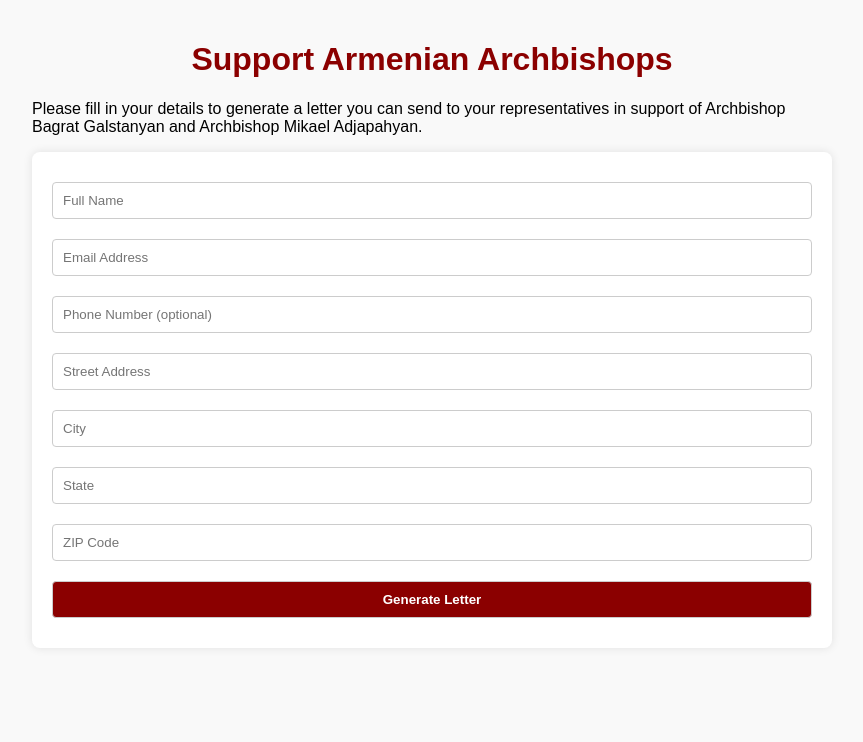
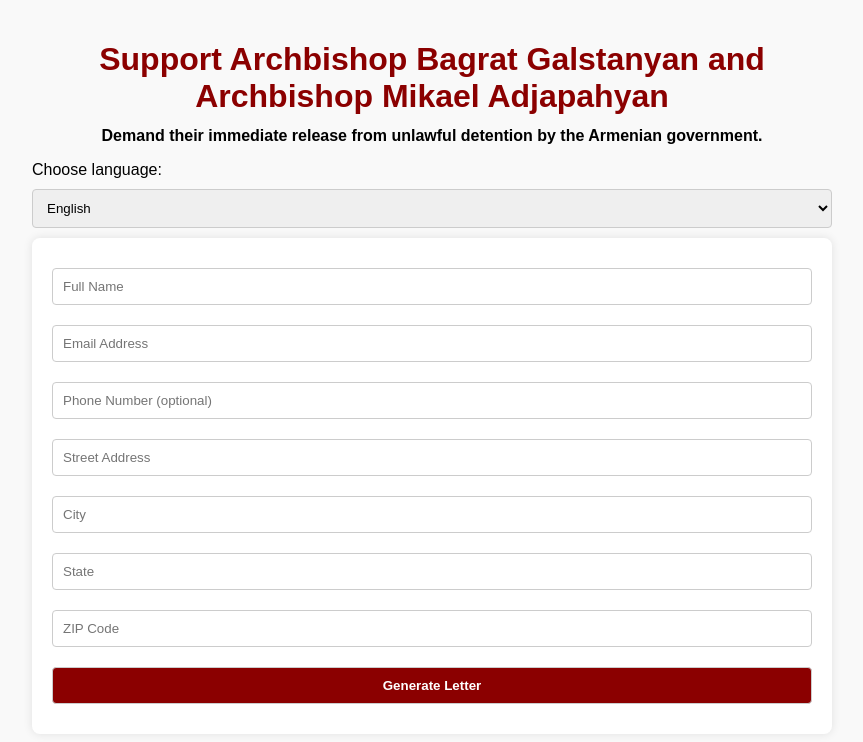
Before and after one commit to hike777/support-archbishops-letter, a plain HTML site: page index.html in a window 1280 px wide. Shown: the whole page, without its empty margins (208-1071 px from the left). Drawn offline with Linux system fonts and the light colour scheme.

Commit message:
Update index.html

```diff
--- a/index.html
+++ b/index.html
@@ -3,7 +3,7 @@
 <head>
   <meta charset="UTF-8" />
   <meta name="viewport" content="width=device-width, initial-scale=1.0"/>
-  <title>Support Armenian Archbishops</title>
+  <title>Support Archbishop Bagrat Galstanyan and Archbishop Mikael Adjapahyan</title>
   <style>
     body {
       font-family: Arial, sans-serif;
@@ -23,7 +23,7 @@
       border-radius: 8px;
       box-shadow: 0 0 10px rgba(0,0,0,0.1);
     }
-    input, button {
+    input, button, select {
       width: 100%;
       padding: 10px;
       margin: 10px 0;
@@ -50,8 +50,17 @@
 </head>
 <body>
 
-  <h1>Support Armenian Archbishops</h1>
-  <p>Please fill in your details to generate a letter you can send to your representatives in support of Archbishop Bagrat Galstanyan  and Archbishop Mikael Adjapahyan.</p>
+  <h1>Support Archbishop Bagrat Galstanyan and Archbishop Mikael Adjapahyan</h1>
+  <p style="text-align:center; font-weight: bold; margin-top: -10px;">
+    Demand their immediate release from unlawful detention by the Armenian government.
+  </p>
+
+  <label for="language">Choose language:</label>
+  <select id="language">
+    <option value="en" selected>English</option>
+    <option value="hy">Armenian</option>
+    <option value="ru">Russian</option>
+  </select>
 
   <form id="letterForm">
     <input type="text" id="fullName" placeholder="Full Name" required />
@@ -68,12 +77,14 @@
     <h2>Your Letter:</h2>
     <div id="letterPreview"></div>
     <button onclick="copyLetter()">📋 Copy Letter</button>
+    <button id="sendEmailButton">📧 Send via Email</button>
   </div>
 
   <script>
     const form = document.getElementById('letterForm');
     const letterContainer = document.getElementById('letterContainer');
     const letterPreview = document.getElementById('letterPreview');
+    const sendEmailButton = document.getElementById('sendEmailButton');
 
     form.addEventListener('submit', function(event) {
       event.preventDefault();
@@ -86,8 +97,7 @@
       const state = document.getElementById('state').value;
       const zip = document.getElementById('zip').value;
 
-      const letter = `
-Subject: Demand for Immediate Release of Archbishops Bagrat and Mikael
+      const letter = `Subject: Demand for Immediate Release of Archbishops Bagrat and Mikael
 
 Dear Senator/Congressman,
 
@@ -102,11 +112,13 @@ ${fullName}
 ${address}
 ${city}, ${state} ${zip}
 ${phone ? phone : ''}
-${email}
-      `.trim();
+${email}`.trim();
 
       letterPreview.textContent = letter;
       letterContainer.classList.remove('hidden');
+
+      const mailtoLink = `mailto:?subject=Support for Detained Armenian Archbishops&body=${encodeURIComponent(letter)}`;
+      sendEmailButton.setAttribute('onclick', `window.location.href='${mailtoLink}'`);
     });
 
     function copyLetter() {
```
